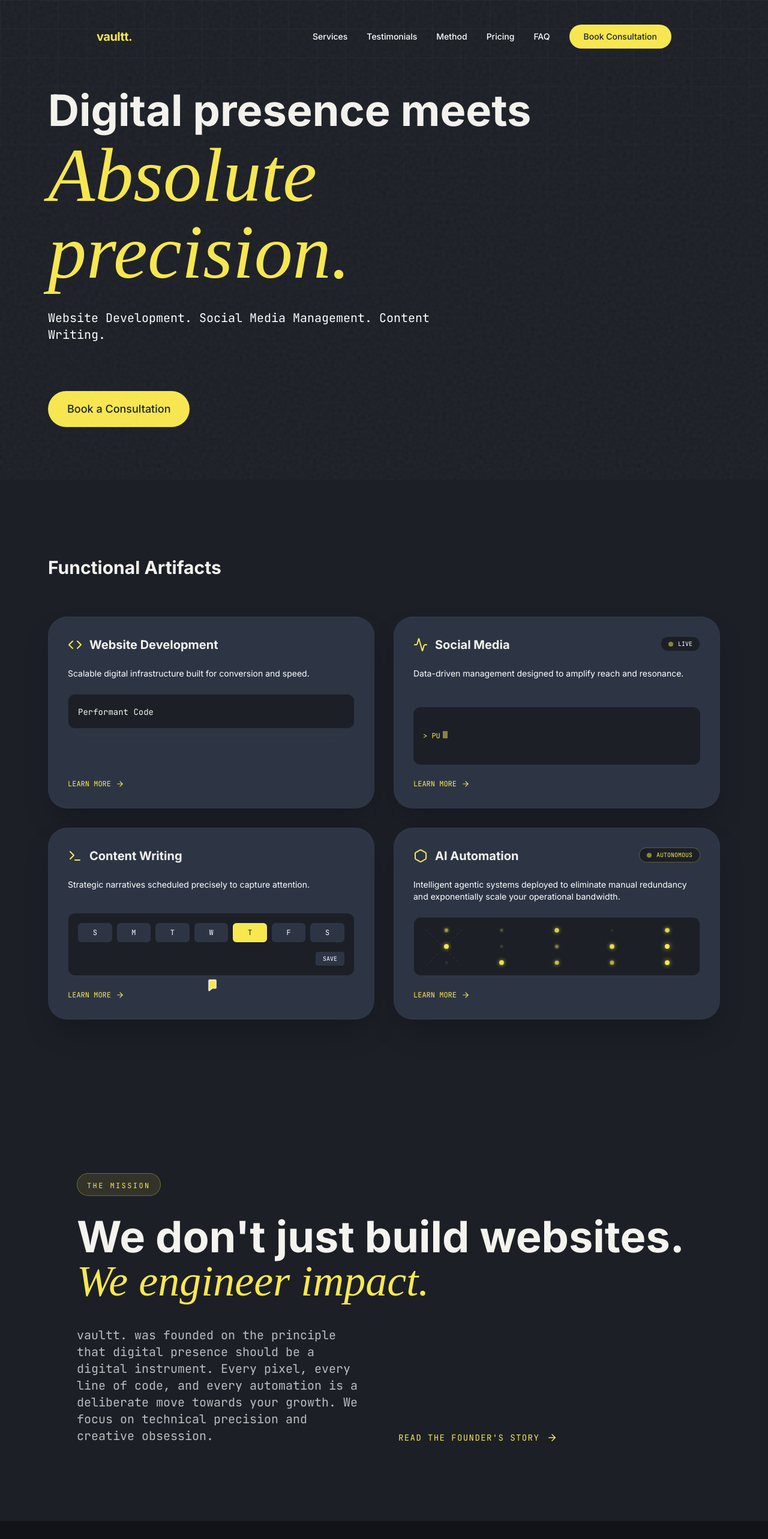
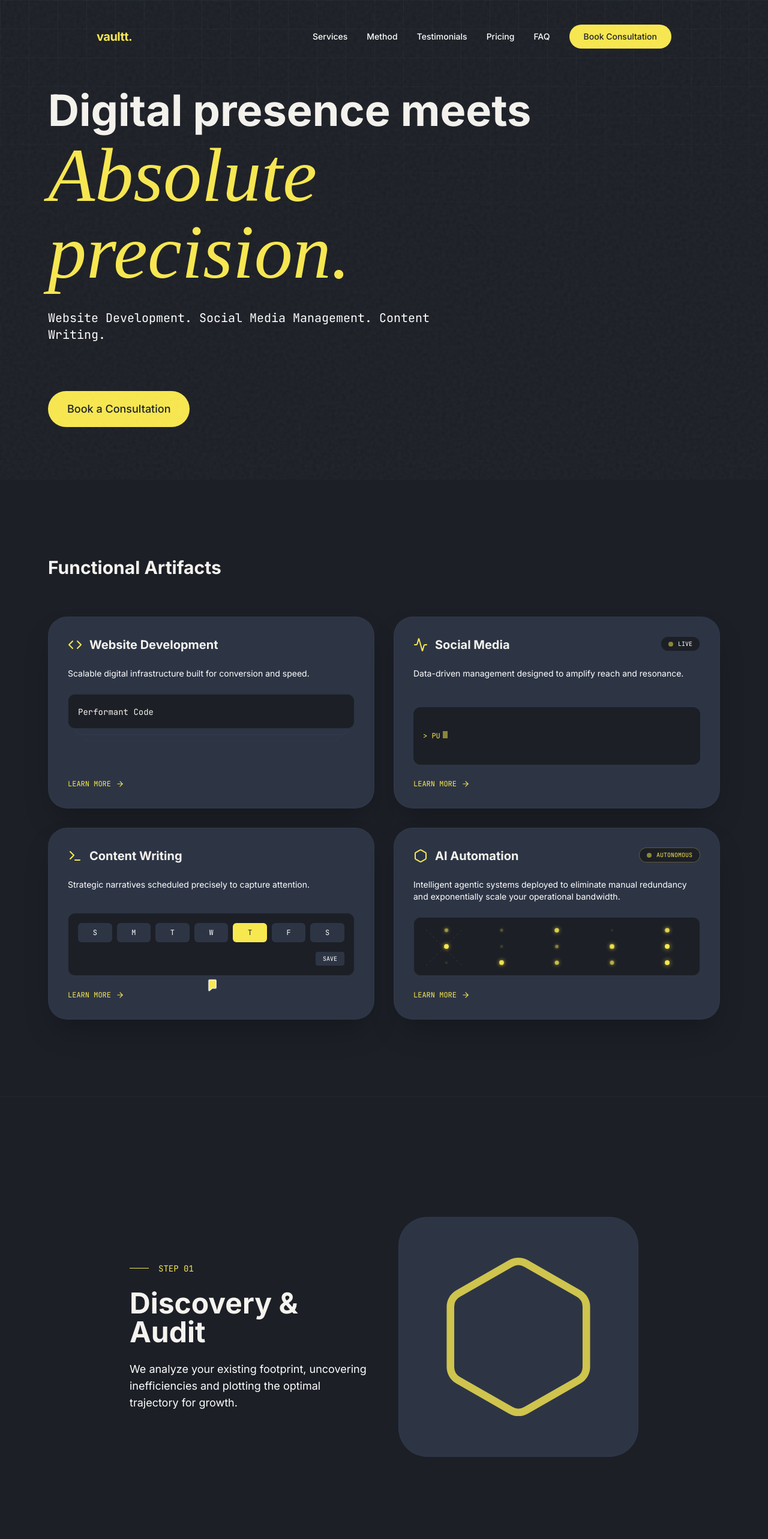
Before and after one commit to riteshraykar12/vaultt, a React (Vite) app: page / in a window 1280 px wide. Shown: the top 2566 px of the page at 60% size. Built offline with nearby package versions, Linux system fonts and the light colour scheme; a web font is replaced by a local one.

Commit message:
style: rearrange homepage and navbar order

```diff
--- a/src/App.jsx
+++ b/src/App.jsx
@@ -43,8 +43,8 @@ const Navbar = () => {
         {/* Desktop Menu */}
         <div className="hidden md:flex items-center gap-8 text-sm font-medium">
           <a href="#services" className="hover:-translate-y-px transition-transform text-white hover:text-foreground">Services</a>
+          <a href="#method" className="hover:-translate-y-px transition-transform text-white hover:text-foreground">Method</a>
           <a href="#proof" className="hover:-translate-y-px transition-transform text-white hover:text-foreground">Testimonials</a>
-          <a href="#method" className="hover:-translate-y-px transition-transform text-white hover:text-foreground">Method</a>
           <a href="#pricing" className="hover:-translate-y-px transition-transform text-white hover:text-foreground">Pricing</a>
           <a href="#faq" className="hover:-translate-y-px transition-transform text-white hover:text-foreground">FAQ</a>
           <Link to="/consultation" className="btn-magnetic bg-accent text-background px-6 py-2.5 rounded-full hover:-translate-y-px transition-all">
@@ -75,8 +75,8 @@ const Navbar = () => {
 
         <div className="flex flex-col items-center gap-10 text-3xl font-sans font-bold text-white">
           <a href="#services" onClick={() => setIsMobileMenuOpen(false)} className="hover:text-accent transition-colors">Services</a>
+          <a href="#method" onClick={() => setIsMobileMenuOpen(false)} className="hover:text-accent transition-colors">Method</a>
           <a href="#proof" onClick={() => setIsMobileMenuOpen(false)} className="hover:text-accent transition-colors">Testimonials</a>
-          <a href="#method" onClick={() => setIsMobileMenuOpen(false)} className="hover:text-accent transition-colors">Method</a>
           <a href="#pricing" onClick={() => setIsMobileMenuOpen(false)} className="hover:text-accent transition-colors">Pricing</a>
           <a href="#faq" onClick={() => setIsMobileMenuOpen(false)} className="hover:text-accent transition-colors">FAQ</a>
           <Link to="/consultation" onClick={() => setIsMobileMenuOpen(false)} className="mt-4 bg-accent text-background px-8 py-4 rounded-2xl hover:scale-[1.03] transition-transform text-xl uppercase tracking-wider text-black">
@@ -851,8 +851,8 @@ const Footer = () => {
           <h4 className="font-mono text-accent text-sm mb-6">INDEX</h4>
           <ul className="space-y-3 text-white text-sm font-medium">
             <li><a href="#services" className="hover:text-foreground transition-colors">Services</a></li>
+            <li><a href="#method" className="hover:text-foreground transition-colors">Method</a></li>
             <li><a href="#proof" className="hover:text-foreground transition-colors">Testimonials</a></li>
-            <li><a href="#method" className="hover:text-foreground transition-colors">Method</a></li>
             <li><a href="#pricing" className="hover:text-foreground transition-colors">Pricing</a></li>
             <li><a href="#faq" className="hover:text-foreground transition-colors">FAQ</a></li>
             <li><Link to="/founders-story" className="hover:text-foreground transition-colors">Founder's Story</Link></li>
@@ -888,9 +888,8 @@ const Home = () => {
       <Navbar />
       <Hero />
       <Features />
-      <About />
+      <Protocol />
       <Testimonials />
-      <Protocol />
       <Pricing />
       <FAQ />
       <CTA />
```
